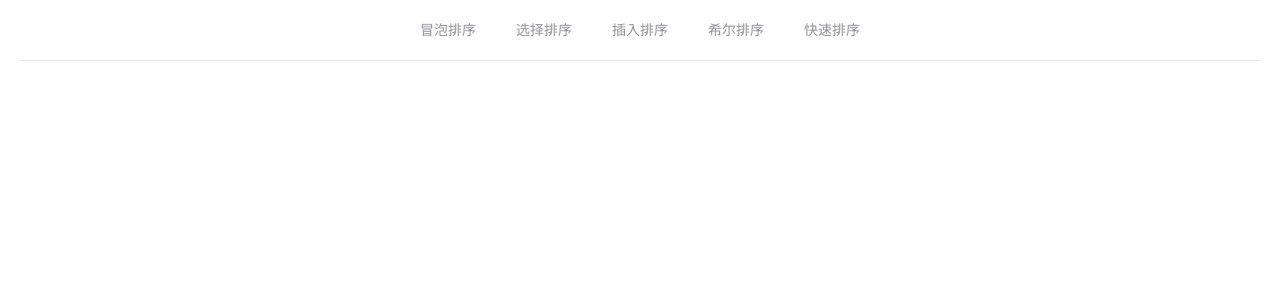
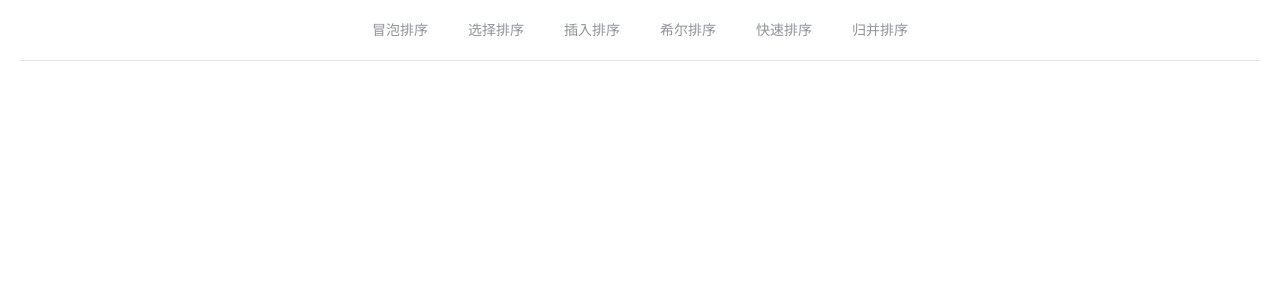
Before and after one commit to qiujie8092916/Moving-Sort, a Vue app: page / in a window 1280 px wide. Shown: the top 300 px of the page. Built offline with nearby package versions, Linux system fonts and the light colour scheme.

Commit message:
修改导航为循环 v2

```diff
--- a/src/App.vue
+++ b/src/App.vue
@@ -3,20 +3,8 @@
     <el-container>
       <el-header>
         <el-menu :default-active="activeIndex" class="menubar" mode="horizontal" @select="handleSelect">
-          <el-menu-item index="bubbleSort">
-            <router-link to="/bubbleSort">冒泡排序</router-link>
-          </el-menu-item>
-          <el-menu-item index="selectionSort">
-            <router-link to="/selectionSort">选择排序</router-link>
-          </el-menu-item>
-          <el-menu-item index="insertionSort">
-            <router-link to="/insertionSort">插入排序</router-link>
-          </el-menu-item>
-          <el-menu-item index="shellSort">
-            <router-link to="/shellSort">希尔排序</router-link>
-          </el-menu-item>
-          <el-menu-item index="quickSort">
-            <router-link to="/quickSort">快速排序</router-link>
+          <el-menu-item v-for="n in nav" :index="Object.keys(n)[0]" :key="Object.keys(n)[0]">
+            <router-link :to="'/' + Object.keys(n)[0]">{{Object.values(n)[0]}}</router-link>
           </el-menu-item>
         </el-menu>
       </el-header>
@@ -37,8 +25,17 @@ import insertionSort from './components/insertionSort'
 import shellSort from './components/shellSort'
 import quickSort from './components/quickSort'
 
+import Nav from '@/utils/nav'
+
+// const Sort
+
 export default {
   name: 'App',
+  data () {
+    return {
+      nav: Nav
+    }
+  },
   components: {
     bubbleSort,
     selectionSort,
--- a/src/router/index.js
+++ b/src/router/index.js
@@ -1,23 +1,23 @@
 import Vue from 'vue'
 import VueRouter from 'vue-router'
-import nav from '@/utils/sort'
+import nav from '@/utils/nav'
 Vue.use(VueRouter)
 
 function authToRoutes (nav) {
   return [{
     path: '',
-    redirect: `/${nav[0]}`
+    redirect: `/${Object.keys(nav[0])[0]}`
   }].concat(
     nav.map((prop) => {
+      let key = Object.keys(prop)[0]
       return {
-        name: prop,
-        index: prop,
-        path: `/${prop}`,
+        name: key,
+        index: key,
+        path: `/${key}`,
         meta: {
           keepAlive: true
         },
-        component: resolve =>
-          require([`@/components/${prop}`], resolve)
+        component: resolve => require([`@/components/${key}`], resolve)
       }
     })
   )
--- /dev/null
+++ b/src/utils/nav.js
@@ -0,0 +1,20 @@
+export default [
+  {
+    bubbleSort: '冒泡排序'
+  },
+  {
+    selectionSort: '选择排序'
+  },
+  {
+    insertionSort: '插入排序'
+  },
+  {
+    shellSort: '希尔排序'
+  },
+  {
+    quickSort: '快速排序'
+  },
+  {
+    mergeSort: '归并排序'
+  }
+]
--- a/src/utils/sort.js
+++ /dev/null
@@ -1,7 +0,0 @@
-export default [
-  'bubbleSort',
-  'selectionSort',
-  'insertionSort',
-  'shellSort',
-  'quickSort'
-]
```
